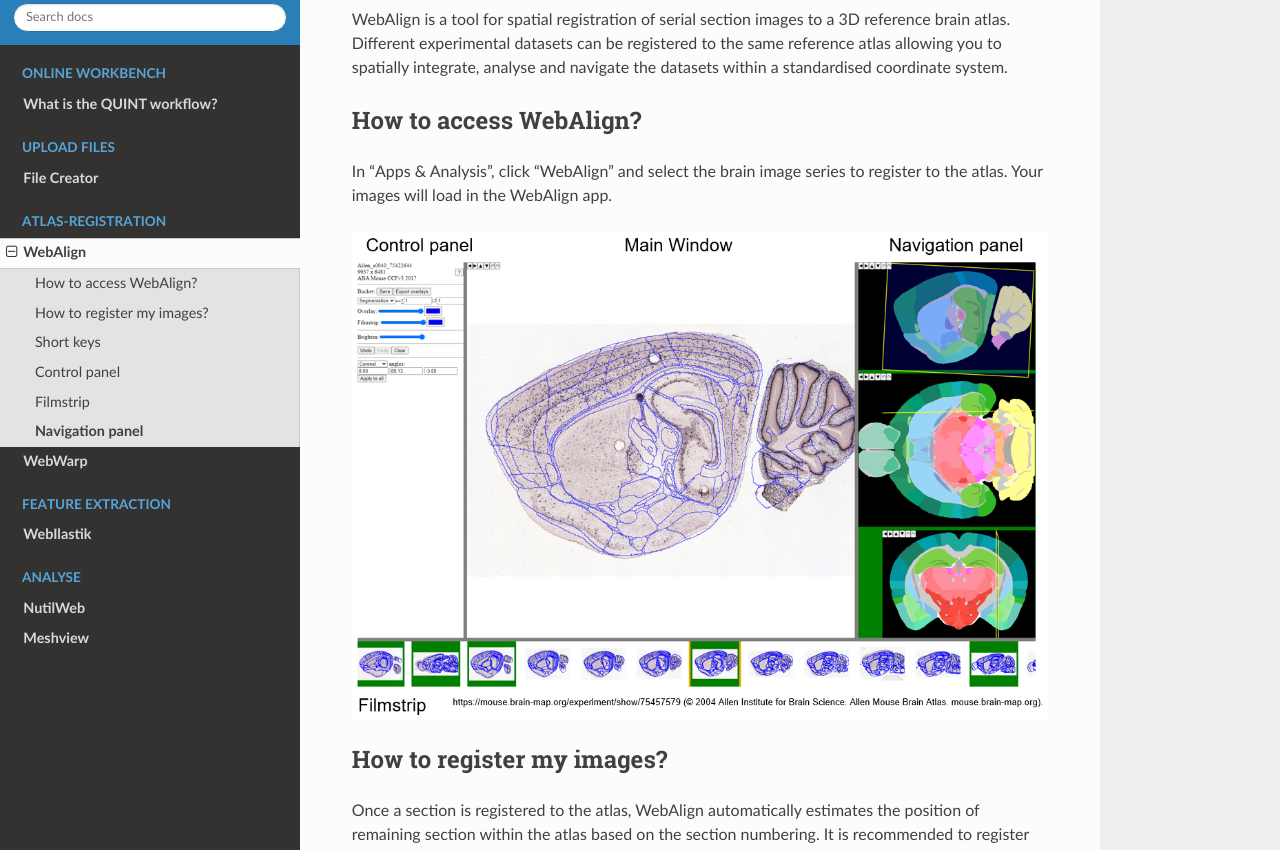
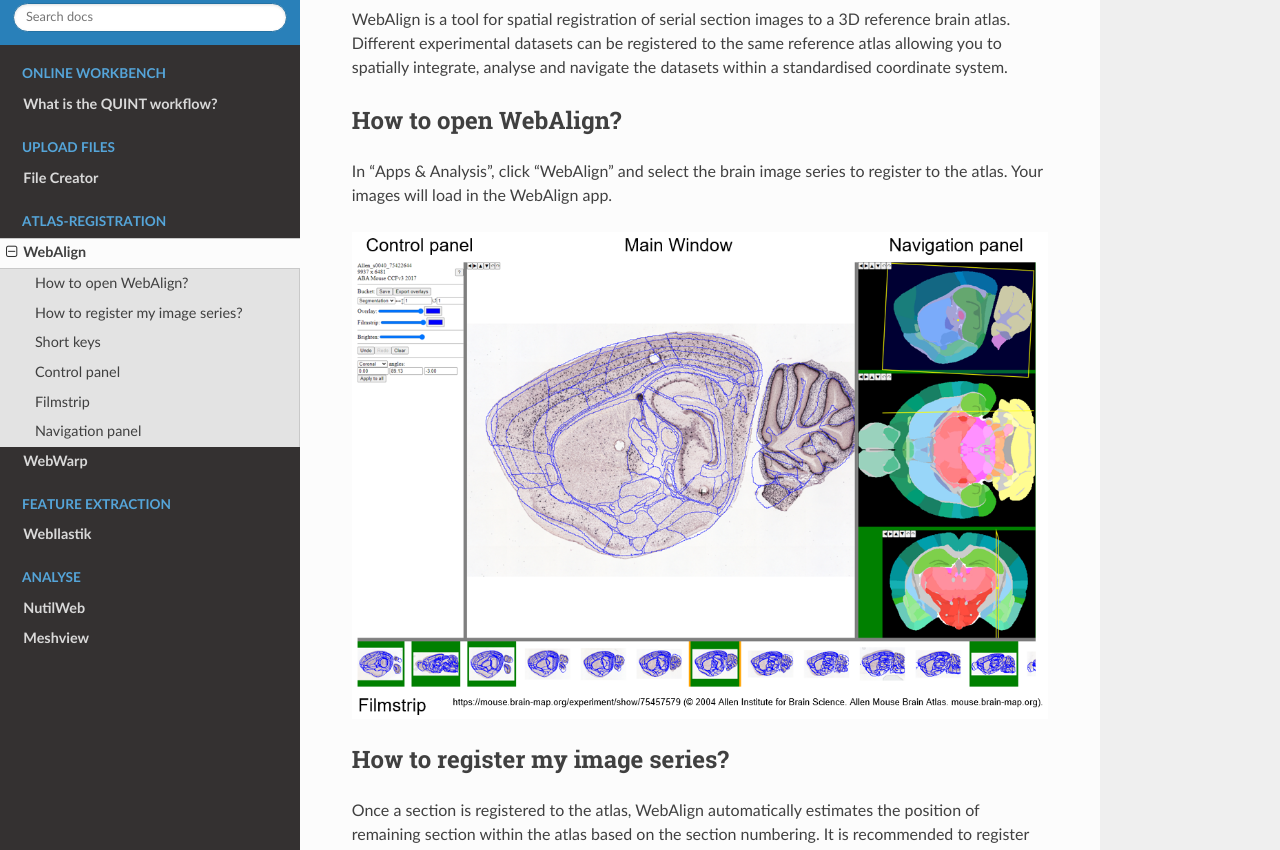
Before and after one commit to Neural-Systems-at-UIO/QUINT_webtools, a Sphinx documentation site: the page built from docs/WebAlign.rst, in a window 1280 px wide and 1400 px high. Shown: the part 152-1002 px from the top of the window. Built offline with Sphinx 7.4.7 and the Read the Docs theme 2.0.0, drawn with Linux system fonts in a browser that asks for light colours; some of the changed text lies outside the part shown.

Commit message:
Update WebAlign.rst

```diff
--- a/docs/WebAlign.rst
+++ b/docs/WebAlign.rst
@@ -3,15 +3,15 @@
 
 WebAlign is a tool for spatial registration of serial section images to a 3D reference brain atlas. Different experimental datasets can be registered to the same reference atlas allowing you to spatially integrate, analyse and navigate the datasets within a standardised coordinate system.
 
-How to access WebAlign?
+How to open WebAlign?
 ------------------------
 
 In "Apps & Analysis", click "WebAlign" and select the brain image series to register to the atlas. Your images will load in the WebAlign app.
 
 .. image:: images/WebAlign_updated.PNG
 
-How to register my images?
----------------------------
+How to register my image series?
+--------------------------------
 
 Once a section is registered to the atlas, WebAlign automatically estimates the position of remaining section within the atlas based on the section numbering. It is recommended to register one section in the beginning of the series and one section towards the end of the series as the first step to speed up the registration process.
 
@@ -43,6 +43,8 @@ Once a section is registered to the atlas, WebAlign automatically estimates the
 7. Save your results in a descriptor file (.waln) by pressing "Save".
 
 8. When the registration is finished, export the atlas overlays with the button in the Control panel.
+
+9. To make fine adjustments to the registration, open the image series in `WebWarp <https://quint-webtools.readthedocs.io/en/latest/WebWarp.html>`_.
 
 Short keys
 ----------------
@@ -105,7 +107,7 @@ Filmstrip
 --------------
 Drag horizontally to see series, click on a section in order to load it into the main view. The top border of the filmstrip can be dragged vertically, allowing to resize the panel and the main view
 
-**Navigation panel**
+Navigation panel
 ----------------------
 Shows the three standard planes centered around the midpoint of the current alignment visible in the main view.
 
```
